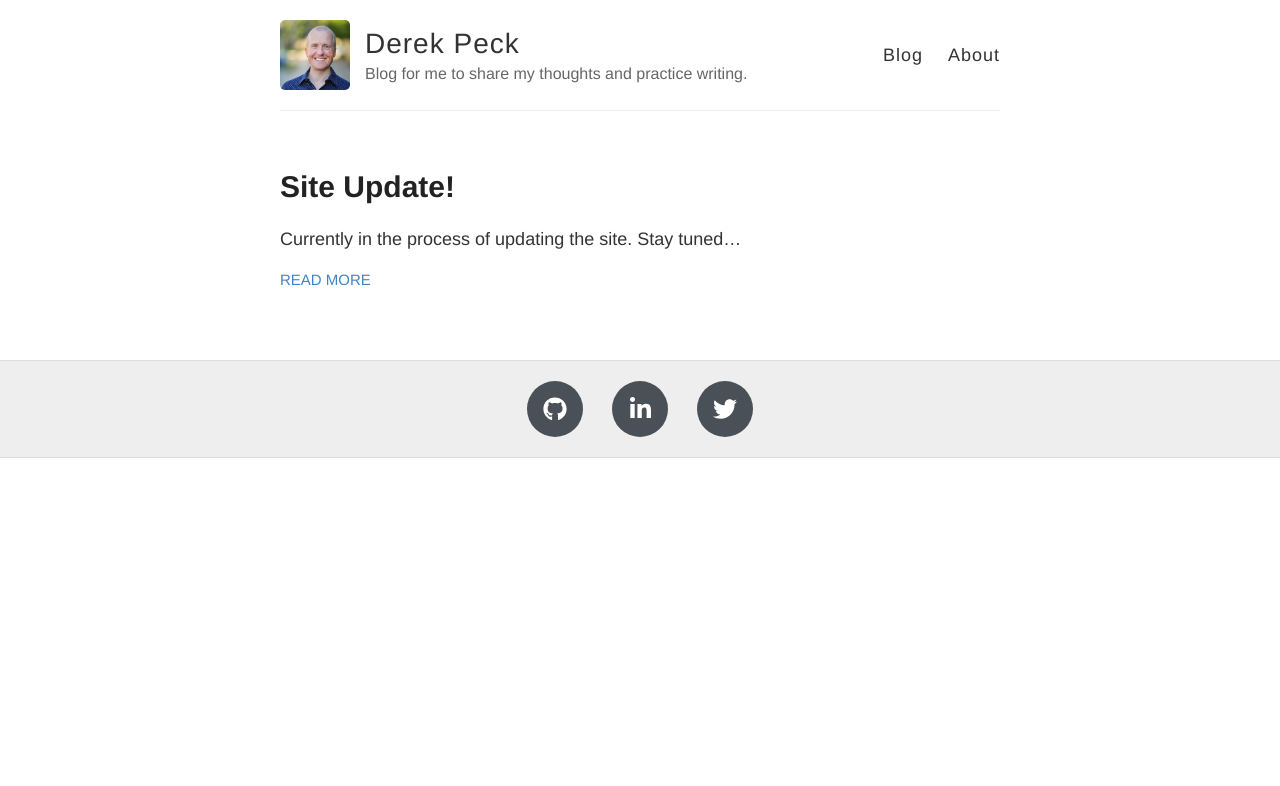
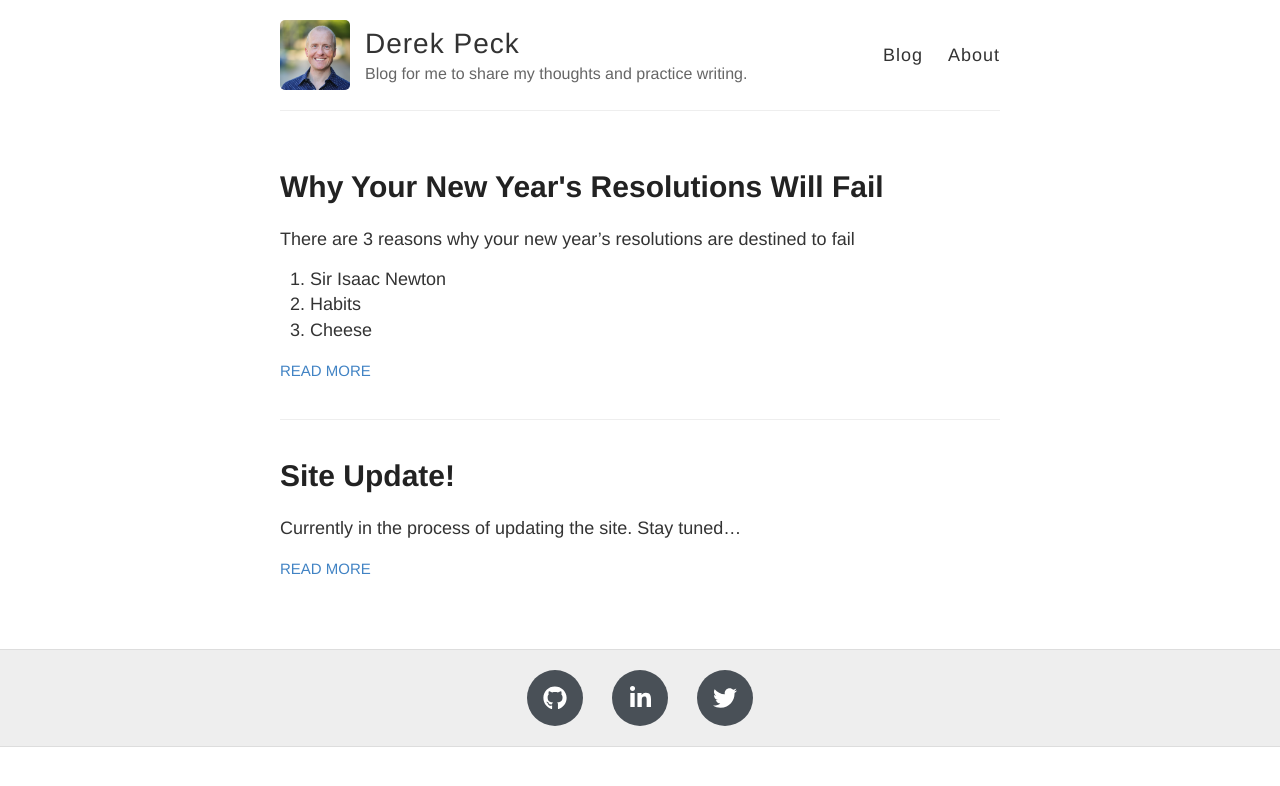
Before and after one commit to dereklpeck/dereklpeck.github.io, a Jekyll site: the page built from index.html, in a window 1280 px wide. Shown: the top 786 px of the page. Built offline with Jekyll 4.4.1, drawn with Linux system fonts in a browser that asks for light colours; some of the changed lines change nothing that is shown.

Commit message:
new years post 2024

````diff
--- a/_config.yml
+++ b/_config.yml
@@ -39,7 +39,7 @@ footer-links:
 disqus:
 
 # Enter your Google Analytics web tracking code (e.g. UA-2110908-2) to activate tracking
-google_analytics: UA-187598585-1
+google_analytics:
 
 # Your website URL (e.g. http://barryclark.github.io or http://www.barryclark.co)
 # Used for Sitemap.xml and your RSS feed
--- /dev/null
+++ b/_posts/2024-1-2-Momentum.md
@@ -0,0 +1,47 @@
+---
+layout: post
+title: Why Your New Year's Resolutions Will Fail
+---
+
+
+There are 3 reasons why your new year's resolutions are destined to fail
+1. Sir Isaac Newton
+2. Habits
+3. Cheese
+
+
+For now, we are going to talk about why Newton thinks your goals are trash.
+
+
+Newton wrote three laws, the first of which states the following:
+
+
+```
+1. An object at rest remains at rest, and an object in motion remains in motion at constant speed and in a straight line unless acted on by an unbalanced force.
+```
+
+In an attempt to explain it to my 5-year-old:
+
+```
+Things stay where they are or things keep moving until something applies a greater force on them in a given direction.
+```
+
+Applied to your New Year's resolutions:
+```
+You are going to keep doing what you are currently doing until you apply a greater force to your life in a direction.
+```
+
+Why? Because objects in our natural world tend to resist changes to their current state of motion. This is called **inertia**. And it is stubborn.
+
+So, you want to make a change in your life this year? That is commendable. Getting started is probably the hardest part because it takes force greater than you are currently exerting and it takes direction which you may or may not currently have. And depending on the direction, it may take more or less force (segue to Newton's second law which we won't go into here).
+
+But I believe in you. I really do.
+
+They say a leopard can't change its spots. But your are not a leopard. Humans change every day. And you are a human...unless something has recently gone wrong.
+
+Happy New Year! Time to pick a direction and start. First one step. Then another. And pretty soon, you'll be walking out the door.
+
+Something to think about.
+
+---
+*Thoughts? Comments? Cool! Keep them to yourself ;) Today's code word is **Point Break**.*
````
